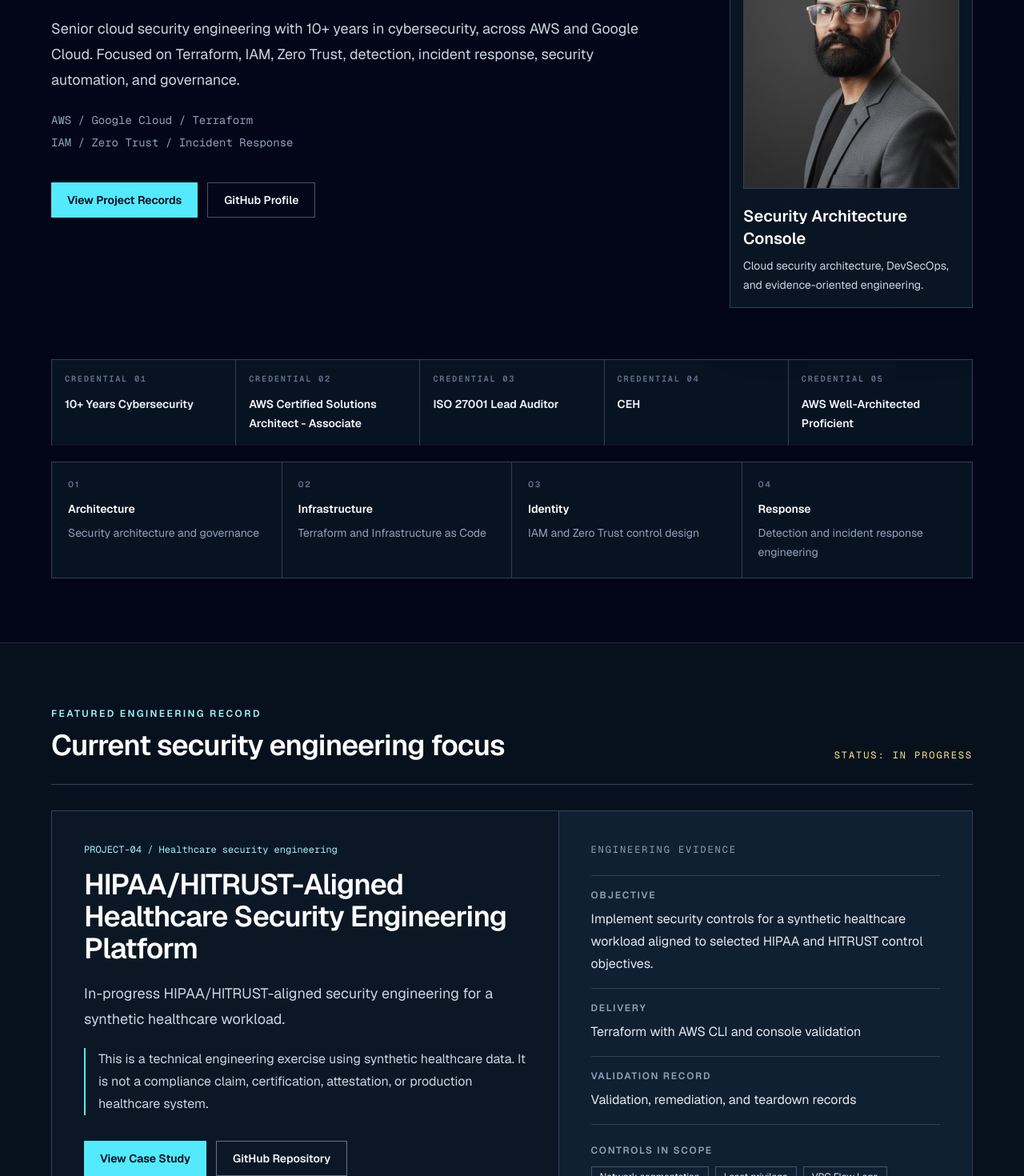
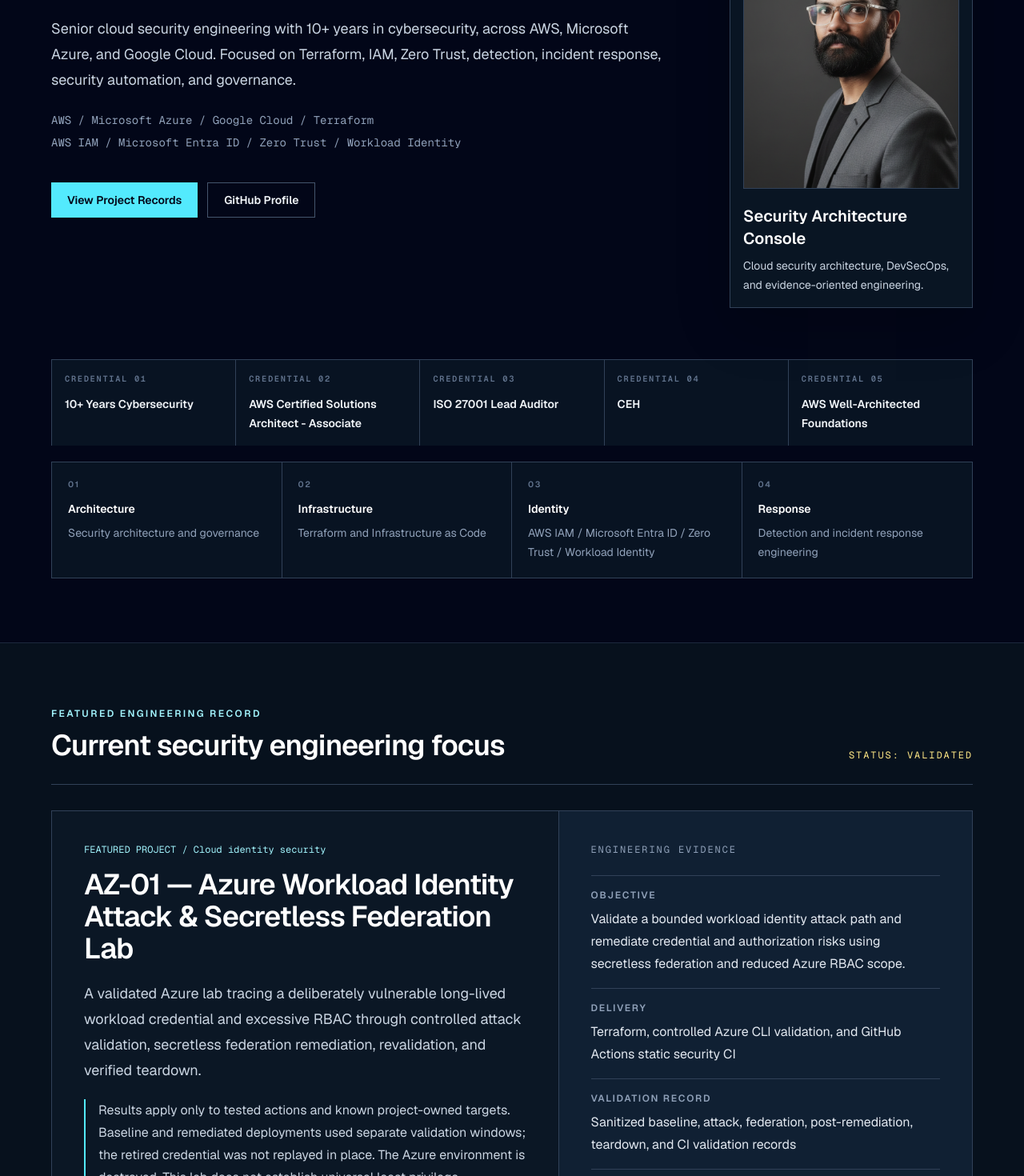
Before and after one commit to nagasesank/Nagasesank.github.io, a Next.js app: page / in a window 1280 px wide. Shown: the part 300-1770 px from the top of the page at 80% size. Built offline with nearby package versions, Linux system fonts and the light colour scheme.

Commit message:
feat(portfolio): add Azure security projects and feature AZ-01

```diff
--- a/components/FeaturedProject.tsx
+++ b/components/FeaturedProject.tsx
@@ -4,7 +4,7 @@
 import { publications } from "./publication-data";
 
 const featuredProject = portfolioProjects.find(
-  (project) => project.slug === "hipaa-hitrust-healthcare-security",
+  (project) => project.slug === "az-01-azure-workload-identity-security",
 );
 
 export default function FeaturedProject() {
@@ -35,7 +35,7 @@
 
         <article className="grid border border-slate-700 bg-[#0b1725] lg:grid-cols-[1.1fr_0.9fr]">
           <div className="p-6 sm:p-8 lg:p-10">
-            <p className="font-mono text-xs text-cyan-200">PROJECT-04 / {featuredProject.category}</p>
+            <p className="font-mono text-xs text-cyan-200">FEATURED PROJECT / {featuredProject.category}</p>
             <h3 className="mt-4 max-w-3xl text-3xl font-semibold tracking-tight text-white sm:text-4xl">
               {featuredProject.title}
             </h3>
@@ -53,14 +53,14 @@
               >
                 View Case Study
               </Link>
-              <a
+              {featuredProject.repository ? <a
                 href={featuredProject.repository}
                 target="_blank"
                 rel="noopener noreferrer"
                 className="inline-flex min-h-11 items-center justify-center border border-slate-500 px-5 text-sm font-semibold text-slate-100 transition-colors hover:border-cyan-200 hover:text-cyan-100"
               >
                 GitHub Repository
-              </a>
+              </a> : <span className="self-center text-sm text-slate-400">Repository pending</span>}
             </div>
 
             {relatedArticles.length > 0 ? (
--- a/components/Hero.tsx
+++ b/components/Hero.tsx
@@ -6,13 +6,13 @@
   "AWS Certified Solutions Architect - Associate",
   "ISO 27001 Lead Auditor",
   "CEH",
-  "AWS Well-Architected Proficient",
+  "AWS Well-Architected Foundations",
 ];
 
 const capabilitySignals = [
   ["Architecture", "Security architecture and governance"],
   ["Infrastructure", "Terraform and Infrastructure as Code"],
-  ["Identity", "IAM and Zero Trust control design"],
+  ["Identity", "AWS IAM / Microsoft Entra ID / Zero Trust / Workload Identity"],
   ["Response", "Detection and incident response engineering"],
 ];
 
@@ -34,13 +34,13 @@
             </p>
             <p className="mt-6 max-w-3xl text-lg leading-8 text-slate-300">
               Senior cloud security engineering with 10+ years in cybersecurity,
-              across AWS and Google Cloud. Focused on Terraform, IAM, Zero Trust,
+              across AWS, Microsoft Azure, and Google Cloud. Focused on Terraform, IAM, Zero Trust,
               detection, incident response, security automation, and governance.
             </p>
             <p className="mt-5 font-mono text-sm leading-7 text-slate-400">
-              AWS <span aria-hidden="true">/</span> Google Cloud <span aria-hidden="true">/</span> Terraform
+              AWS <span aria-hidden="true">/</span> Microsoft Azure <span aria-hidden="true">/</span> Google Cloud <span aria-hidden="true">/</span> Terraform
               <br />
-              IAM <span aria-hidden="true">/</span> Zero Trust <span aria-hidden="true">/</span> Incident Response
+              AWS IAM <span aria-hidden="true">/</span> Microsoft Entra ID <span aria-hidden="true">/</span> Zero Trust <span aria-hidden="true">/</span> Workload Identity
             </p>
             <div className="mt-9 flex flex-wrap gap-3">
               <Link href="/#engineering-projects" className="inline-flex min-h-11 items-center justify-center bg-cyan-300 px-5 text-sm font-semibold text-slate-950 transition-colors hover:bg-cyan-200">
--- a/components/ProjectsGrid.tsx
+++ b/components/ProjectsGrid.tsx
@@ -12,7 +12,7 @@
             <p className="text-xs font-semibold uppercase tracking-[0.2em] text-cyan-200">Engineering projects</p>
             <h2 className="mt-3 text-3xl font-semibold tracking-tight text-white sm:text-4xl">Flagship project records</h2>
           </div>
-          <p className="max-w-2xl text-lg leading-8 text-slate-300">Four focused case studies with traceable objectives, controls, delivery methods, and evidence types.</p>
+          <p className="max-w-2xl text-lg leading-8 text-slate-300">Evidence-backed cloud security engineering case studies with traceable objectives, controls, delivery methods, and validation records.</p>
         </div>
 
         <div className="mt-8 grid gap-5 lg:grid-cols-2">
@@ -39,15 +39,15 @@
                 </dl>
                 <div className="mt-5">
                   <p className="text-xs font-semibold uppercase tracking-[0.14em] text-slate-400">Key controls</p>
-                  <ul className="mt-3 flex flex-wrap gap-2">
+                  {project.controls.length > 0 ? <ul className="mt-3 flex flex-wrap gap-2">
                     {project.controls.map((control) => <li key={control} className="border border-slate-600 px-2 py-1 text-xs text-slate-300">{control}</li>)}
-                  </ul>
+                  </ul> : <p className="mt-3 text-sm text-slate-400">Control scope pending publication</p>}
                 </div>
                 <p className="mt-5 text-sm leading-6 text-slate-400"><span className="font-semibold text-slate-300">Evidence:</span> {project.evidence}</p>
                 {articleCount > 0 ? <p className="mt-3 font-mono text-xs text-cyan-200">{articleCount} Published Article{articleCount === 1 ? "" : "s"}</p> : null}
                 <div className="mt-7 flex flex-wrap gap-x-5 gap-y-3 border-t border-slate-700 pt-5 text-sm font-semibold">
                   <Link href={`/projects/${project.slug}/`} className="text-cyan-200 underline decoration-cyan-300/50 underline-offset-4 hover:text-cyan-100">View case study</Link>
-                  <a href={project.repository} target="_blank" rel="noopener noreferrer" className="text-slate-200 underline decoration-slate-500 underline-offset-4 hover:text-cyan-100">GitHub repository</a>
+                  {project.repository ? <a href={project.repository} target="_blank" rel="noopener noreferrer" className="text-slate-200 underline decoration-slate-500 underline-offset-4 hover:text-cyan-100">GitHub repository</a> : <span className="text-slate-400">Repository pending</span>}
                 </div>
               </article>
             );
--- a/components/project-data.ts
+++ b/components/project-data.ts
@@ -8,7 +8,7 @@
   delivery: string;
   evidence: string;
   status: "Validated" | "In Progress" | "Active Engineering";
-  repository: string;
+  repository?: string;
   summary: string;
   architecture: string;
   implementation: string;
@@ -96,4 +96,39 @@
     limitations: "This is a technical engineering exercise using synthetic healthcare data. It is not a compliance claim, certification, attestation, or production healthcare system.",
     lifecycle: ["Design", "Implement", "Deploy", "Validate", "Inject controlled failure", "Investigate", "Remediate", "Revalidate", "Destroy", "Document evidence"],
   },
+  {
+    slug: "az-01-azure-workload-identity-security",
+    title: "AZ-01 — Azure Workload Identity Attack & Secretless Federation Lab",
+    category: "Cloud identity security",
+    objective: "Validate a bounded workload identity attack path and remediate credential and authorization risks using secretless federation and reduced Azure RBAC scope.",
+    platforms: ["Microsoft Azure", "Microsoft Entra ID", "GitHub Actions"],
+    controls: ["Microsoft Entra ID", "Azure RBAC", "GitHub OIDC", "Workload Identity Federation", "Terraform", "Least privilege"],
+    delivery: "Terraform, controlled Azure CLI validation, and GitHub Actions static security CI",
+    evidence: "Sanitized baseline, attack, federation, post-remediation, teardown, and CI validation records",
+    status: "Validated",
+    repository: "https://github.com/nagasesank/AZ-01-azure-workload-identity-security-lab",
+    summary: "A validated Azure lab tracing a deliberately vulnerable long-lived workload credential and excessive RBAC through controlled attack validation, secretless federation remediation, revalidation, and verified teardown.",
+    architecture: "A Microsoft Entra workload identity accesses synthetic Azure Storage targets, with a separate project-owned negative control. A later validation deployment uses GitHub OIDC federation and container-scoped Storage Blob Data Reader access.",
+    implementation: "Terraform defines the vulnerable identity baseline and later GitHub OIDC + Microsoft Entra workload identity federation remediation. Least-privilege Azure RBAC reduction limits the intended read path to one synthetic-data container. DevSecOps hardening adds Terraform static validation, IaC scanning, and current-content secret scanning without Azure authentication.",
+    validation: "Bounded Azure RBAC attack-path tests use synthetic data and project-owned targets only. Positive post-remediation tests validate OIDC authentication and intended blob reads; negative tests record explicit denials for tested management-plane actions, writes, negative-control access, and account-level container listing. Terraform destroy and bounded cleanup verification document teardown; controlled CI failure validation checks the formatting gate.",
+    limitations: "Results apply only to tested actions and known project-owned targets. Baseline and remediated deployments used separate validation windows; the retired credential was not replayed in place. The Azure environment is destroyed. This lab does not establish universal least privilege, penetration-test coverage, production suitability, or broader Azure security assurance.",
+    lifecycle: ["Design", "Deploy", "Validate vulnerable baseline", "Controlled attack validation", "Capture evidence", "Remediate", "Revalidate", "Capture remediation evidence", "Destroy", "Verify cleanup", "Harden CI"],
+  },
+  {
+    slug: "az-02-azure-enterprise-security-architecture",
+    title: "AZ-02 — Azure Cloud Security Architecture Review & Controlled Remediation Lab",
+    category: "Azure security architecture",
+    objective: "Develop an Azure cloud security architecture review and controlled remediation lab.",
+    platforms: ["Microsoft Azure"],
+    controls: [],
+    delivery: "In progress; delivery details pending publication",
+    evidence: "Validation evidence pending publication",
+    status: "In Progress",
+    summary: "An in-progress Azure cloud security architecture review and controlled remediation lab. Repository and engineering records are pending publication.",
+    architecture: "Architecture details are pending publication.",
+    implementation: "Implementation details and control scope are pending publication.",
+    validation: "No completed validation is claimed; validation methods and results are pending publication.",
+    limitations: "The repository is not publicly available. Implementation, controls, and validation evidence are not represented as complete.",
+    lifecycle: [],
+  },
 ];
```
Also changed, not shown: components/project/ProjectConsole.tsx (+4 -4 lines).
